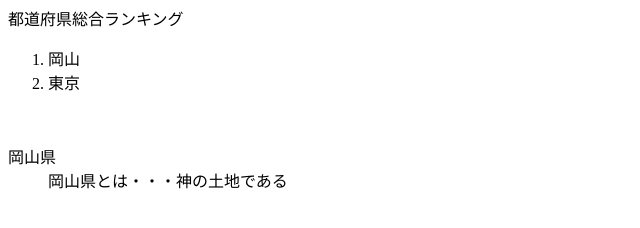
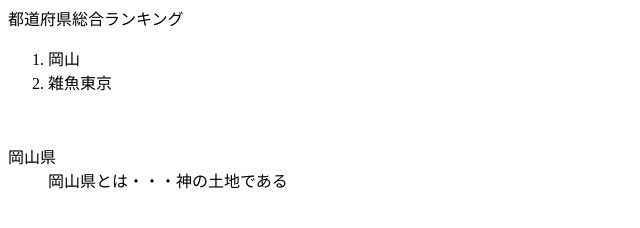
Before and after one commit to toto-34/toto-34.github.io, a plain HTML site: page index.html in a window 1280 px wide. Shown: the part 544-772 px from the top of the page, 0-640 px from the left. Drawn offline with Linux system fonts and the light colour scheme.

Commit message:
Update index.html

```diff
--- a/index.html
+++ b/index.html
@@ -21,7 +21,7 @@
 <p>都道府県総合ランキング</p>
 <ol>
 <li>岡山</li>
-<li>東京</li>
+<li>雑魚東京</li>
 </ol><br>
 <dl>
 <dt>岡山県</dt>
```
